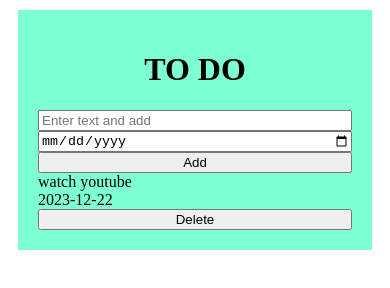
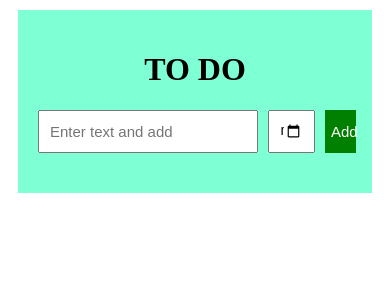
Before and after one commit to karmveershubham/JS_Projects, a plain HTML site: page To_Do/index.html in a window 390 px wide. Drawn offline with Linux system fonts and the light colour scheme.

Commit message:
Responsive

```diff
--- a/To_Do/index.html
+++ b/To_Do/index.html
@@ -11,10 +11,10 @@
             </div>
             <div class="to-do">
                 <div class="td-input">
-                    <input placeholder="Enter text and add" class="js-name-input">
-                    <input type="date" class="js-due-date-input">
+                    <input placeholder="Enter text and add" class="js-name-input name-input">
+                    <input type="date" class="js-due-date-input  due-date-input">
 
-                    <button class="js-add-td-button">Add</button>
+                    <button class="js-add-td-button add-td-button">Add</button>
                 </div>
 
                 <div class ="js-display-td display-td" >
--- a/To_Do/todo.css
+++ b/To_Do/todo.css
@@ -11,12 +11,43 @@
     font-weight: bold;
 }
 
-.td-input{
-    background-color: burlywood;
+.td-input ,
+.display-td {
     display: grid;
+    grid-template-columns: 70% 15% 10%;
+    column-gap: 10px;
+    row-gap: 10px;
+    margin-bottom: 10px;
+    align-items: stretch;
 }
 
-.display-td{
-    display: grid;
+.name-input,
+.name-disaply,
+.due-date-input,
+.due-date-display
+{
+    font-size: 15px;
+    padding: 10px;
+}
+.due-date-display
+{
+    text-indent: 2%;
+}
 
+.add-td-button {
+    background-color: green;
+    color: white;
+    border: none;
+    font-size: 15px;
+    cursor: pointer;
 }
+
+.delete-td-button {
+    background-color: darkred;
+    color: white;
+    border: none;
+    font-size: 15px;
+    cursor: pointer;
+    padding-top: 10px;
+    padding-bottom: 10px;
+}
--- a/To_Do/todo.js
+++ b/To_Do/todo.js
@@ -1,4 +1,4 @@
-const todolist=[{name:"watch youtube", dueDate:"2023-12-22"}]
+const todolist=[]
 
 showTodolist();
 
@@ -7,9 +7,9 @@ function showTodolist(){
     todolist.forEach((todoObject, index) => {
         const {name,dueDate} = todoObject;
         const html=`
-            <div>${name}</div>
-            <div>${dueDate}</div>
-            <button class="delete-todo-button js-delete-td-button">Delete</button>
+            <div class="name-display">${name}</div>
+            <div class="due-date-display">${dueDate}</div>
+            <button class="delete-td-button js-delete-td-button">Delete</button>
         `;
         todolistHTML += html
     });
```
